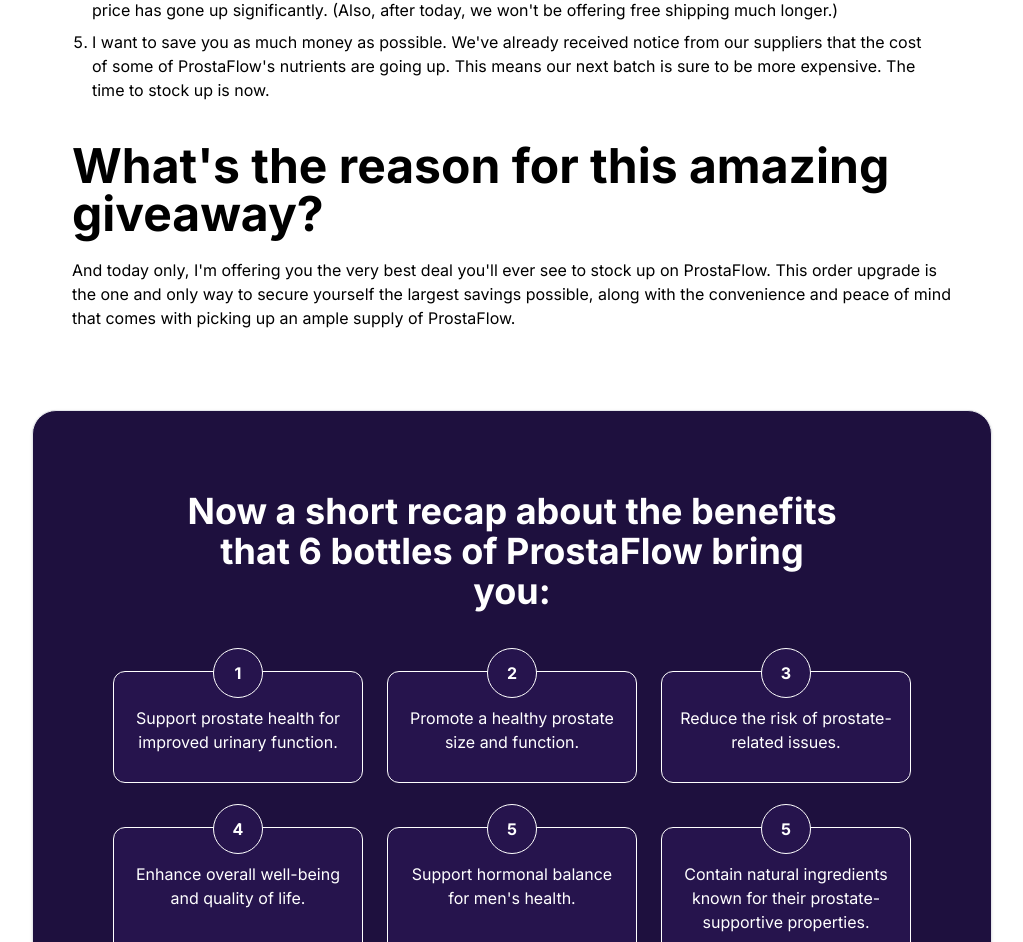
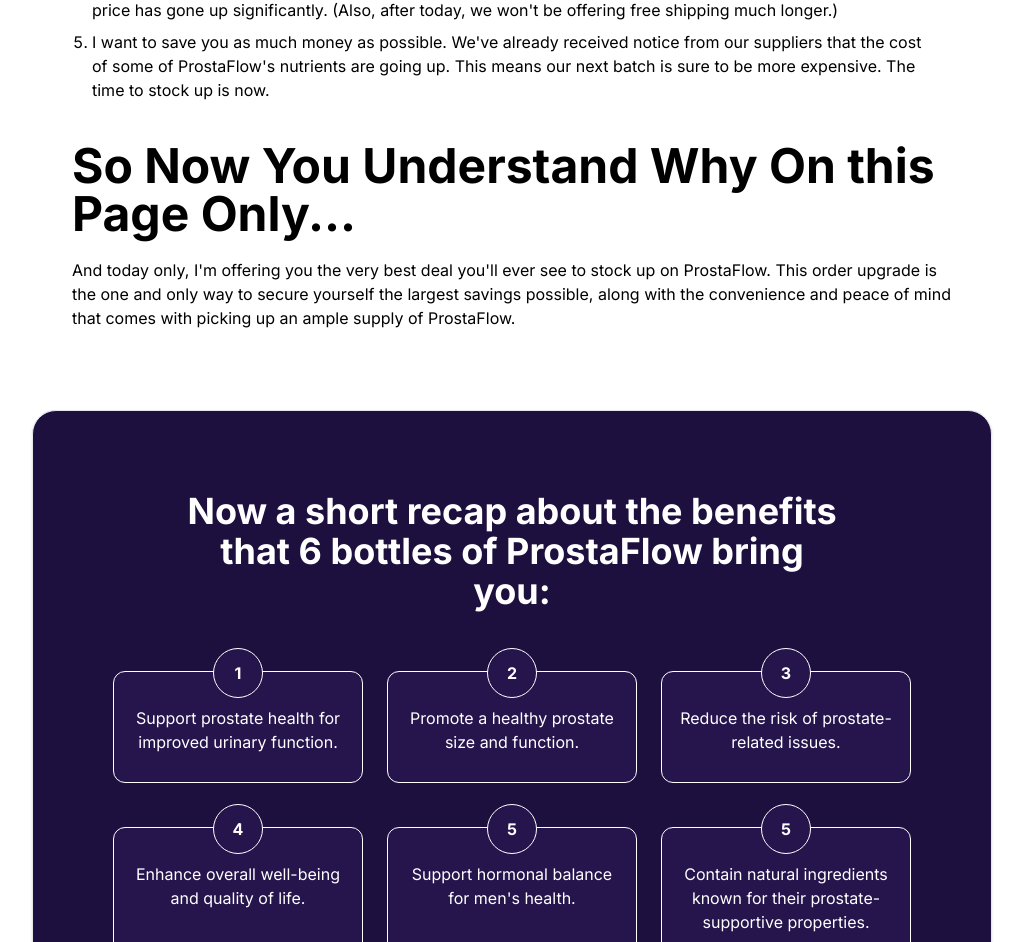
Before and after one commit to ecatungal29/nutra-template, a Next.js app: page /u/two in a window 1280 px wide. Shown: the part 2192-3134 px from the top of the page, without its empty margins (128-1151 px from the left). Built offline with nearby package versions, Linux system fonts and the light colour scheme.

Commit message:
Edited some content

```diff
--- a/src/app/u/components/CopyWriter2.tsx
+++ b/src/app/u/components/CopyWriter2.tsx
@@ -57,7 +57,7 @@
                     </ol>
 
                     <h1 className="text-3xl md:text-5xl font-bold mb-5 mt-10">
-                        What&apos;s the reason for this amazing giveaway?
+                        So Now You Understand Why On this Page Only...
                     </h1>
                     <p>
                         And today only, I&apos;m offering you the very best deal
```
